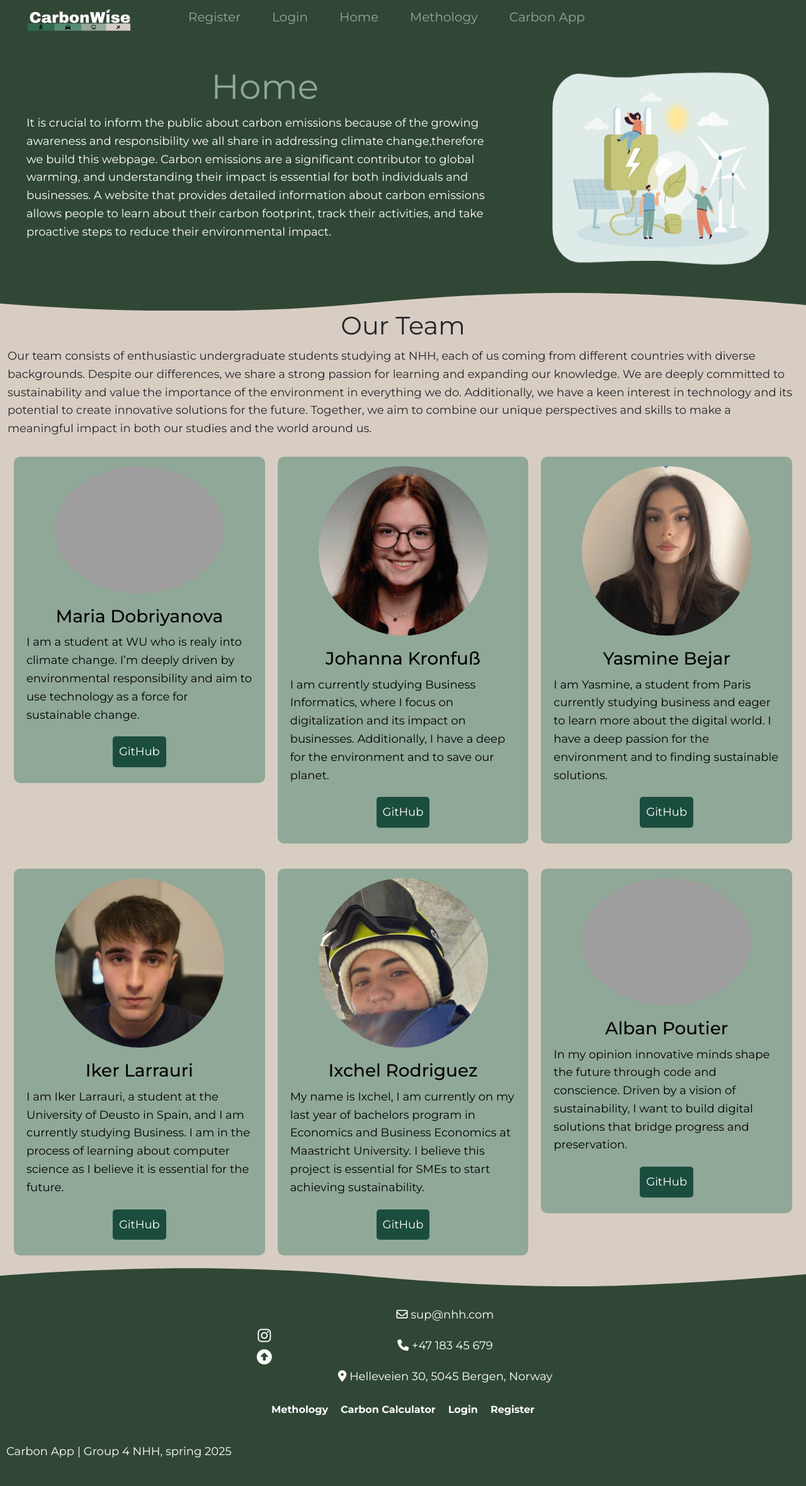
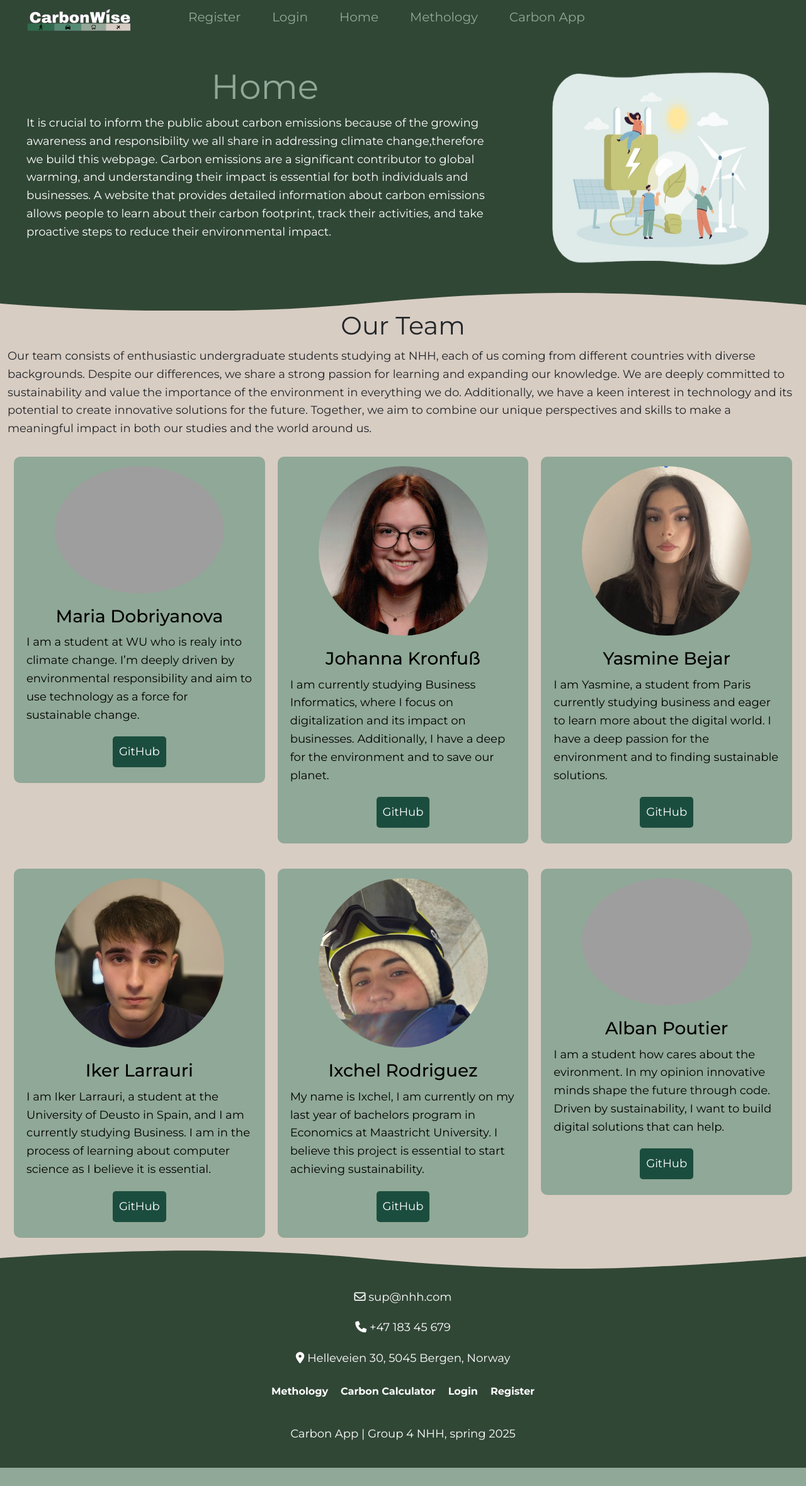
Before and after one commit to hannik3/carbon_app_v1, a Flask app: page / in a window 1280 px wide. Shown: the whole page at 63% size. After the commit the page ends 2330 px from the top, so only its background shows below. Run offline with Flask 2, Linux system fonts and the light colour scheme; some libraries are stand-ins or nearby versions; grey boxes are pictures that could not be loaded.

Commit message:
changed text

```diff
--- a/capp/templates/home.html
+++ b/capp/templates/home.html
@@ -121,7 +121,7 @@
         </div>
         <h3>Iker Larrauri</h3>
         <p> I am Iker Larrauri, a student at the University of Deusto in Spain, and I am currently studying Business.
-          I am in the process of learning about computer science as I believe it is essential for the future.
+          I am in the process of learning about computer science as I believe it is essential.
         </p>
         <div class="section_container_buttons_developers">
           <a class="btn_developers" href="https://github.com/ilarraguti"  target="_blank">GitHub</a>
@@ -132,8 +132,8 @@
           <img src="../static/images/fotoixchel.jpg" alt="">
         </div>
         <h3>Ixchel Rodriguez</h3>
-        <p>  My name is Ixchel, I am currently on my last year of bachelors program in Economics and Business Economics at
-          Maastricht University. I believe this project is essential for SMEs to start achieving sustainability.
+        <p>  My name is Ixchel, I am currently on my last year of bachelors program in Economics at
+          Maastricht University. I believe this project is essential to start achieving sustainability.
         </p>
         <div class="section_container_buttons_developers">
           <a class="btn_developers" href="https://github.com/ixchelrodriguezc"  target="_blank">GitHub</a>
@@ -144,7 +144,7 @@
           <img src="https://randomuser.me/api/portraits/men/12.jpg" alt="" >
         </div>
         <h3>Alban Poutier</h3>
-        <p>  In my opinion innovative minds shape the future through code and conscience. Driven by a vision of sustainability, I want to build digital solutions that bridge progress and preservation.
+        <p> I am a student how cares about the evironment. In my opinion innovative minds shape the future through code. Driven by sustainability, I want to build digital solutions that can help.
         </p>
         <div class="section_container_buttons_developers">
           <a class="btn_developers" href="https://github.com/albanpoutier"  target="_blank">GitHub</a>
--- a/capp/templates/layout.html
+++ b/capp/templates/layout.html
@@ -105,10 +105,6 @@
 
         <div class="footer-container">
           <div class="footer-content">
-            <div class="footer-column">
-              <a class="fa-brands fa-instagram" href="#"></a>
-              <a class="fa-solid fa-circle-up" href="#"></a>
-            </div>
 
             <div class="footer-column">
               <p><i class="fa-regular fa-envelope"></i> sup@nhh.com</p>
@@ -125,7 +121,7 @@
           </div>
 
           <!-- Footer-Text -->
-          <div class="footer">
+          <div class="footer" style="display: flex; justify-content: center;">
             <p>Carbon App | Group 4 NHH, spring 2025</p>
           </div>
         </div>
```
